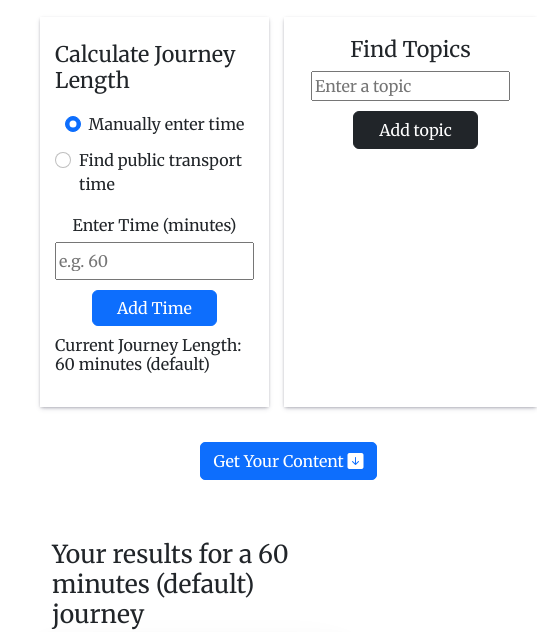
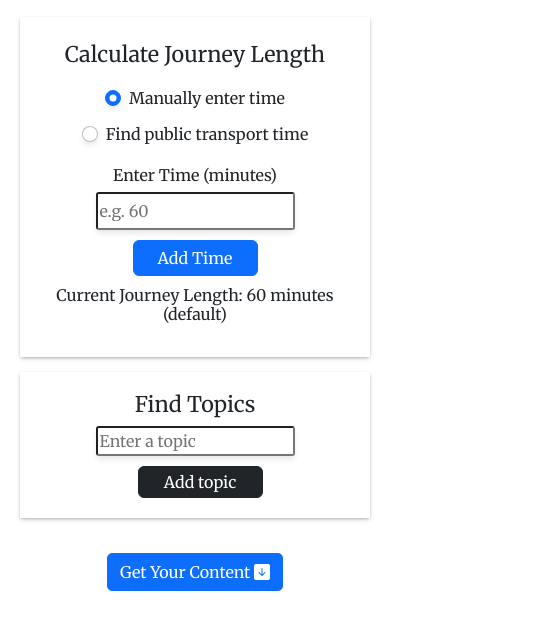
Before and after one commit to tascott/module-9-group-project, a plain HTML site: page index.html in a window 390 px wide. Shown: the part 470-1102 px from the top of the page, 537 px wide, since content can reach past the window. Drawn offline with nearby package versions, Linux system fonts and the light colour scheme; some packages are replaced by stand-ins of ours; a script that the page names is missing.

Commit message:
Update styling

```diff
--- a/assets/css/styles.scss
+++ b/assets/css/styles.scss
@@ -60,8 +60,8 @@ header {
 }
 
 @media only screen and (max-width: 800px) {
-    .search-input {
-        grid-template-columns: 1fr;
+    .search-input > div {
+        grid-column: 1/3;
     }
 }
 
@@ -188,6 +188,12 @@ header {
     min-width: 125px;
 }
 
+input {
+    border-radius: 3px;
+    // box shadow
+    box-shadow: rgba(0, 0, 0, 0.1) 0px 4px 6px -1px,
+}
+
 .hidden {
     display: none;
 }
@@ -196,6 +202,9 @@ header {
     margin-top: 10px;
 }
 
+#add-topic {
+    padding: 3px 0;
+}
 
 // Carousel Styles
 .carousel-item {
@@ -231,3 +240,15 @@ header {
 .carousel-control-next, .carousel-control-prev {
     filter: invert(100%);
 }
+
+@media only screen and (max-width: 600px) {
+    .jumbotron {
+        background-position: center bottom, center, center left -130px;
+    }
+    .section {
+        padding: 20px 20px;
+    }
+    #calculated-time-header {
+        text-align: center;
+    }
+}
--- a/index.html
+++ b/index.html
@@ -4,7 +4,7 @@
 <head>
     <meta charset="UTF-8">
     <meta http-equiv="X-UA-Compatible" content="IE=edge">
-    <meta name="viewport" content="width=device-width, initial-scale=1.0">
+    <meta content="width=device-width,initial-scale=1.0,minimum-scale=1.0,shrink-to-fit=no" name="viewport">
     <link href="https://cdn.jsdelivr.net/npm/bootstrap@5.3.0-alpha1/dist/css/bootstrap.min.css" rel="stylesheet"
         integrity="sha384-GLhlTQ8iRABdZLl6O3oVMWSktQOp6b7In1Zl3/Jr59b6EGGoI1aFkw7cmDA6j6gD" crossorigin="anonymous">
     <link href="https://cdn.jsdelivr.net/npm/bootstrap@5.2.3/dist/css/bootstrap.min.css" rel="stylesheet"
@@ -122,8 +122,8 @@
                 </div>
                 <div id="news" class="modal-body">
                     <h4 class="author"></h4>
-                    <a class="url" href="">Go to full website</a>
-                    <p class="modal-text"></p>
+                    <a class="url" target="_blank" href="">Go to full website</a>
+                    <div class="modal-text"></div>
                 </div>
             </div>
         </div>
```
Also changed, not shown: assets/css/styles.css, 1 other file.
